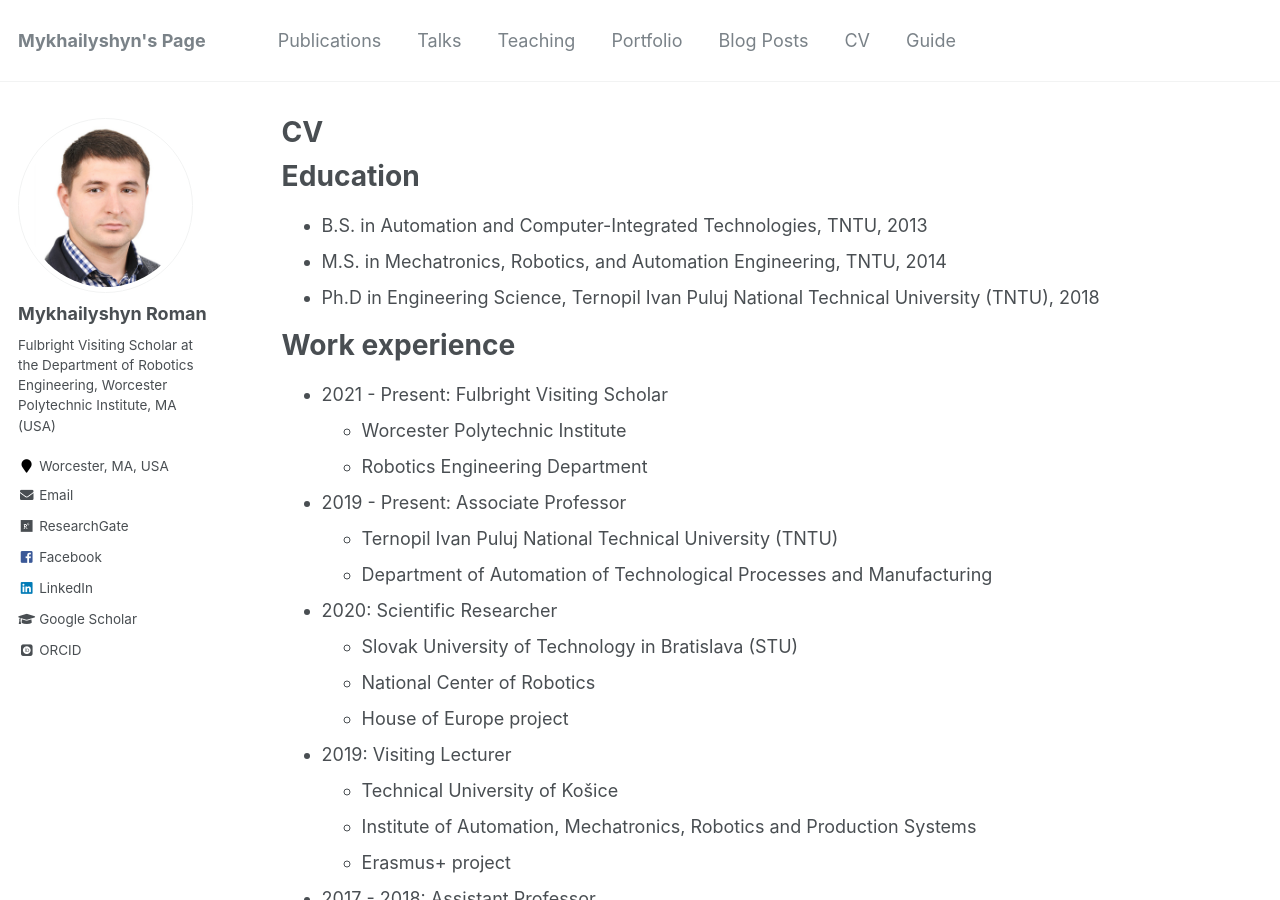
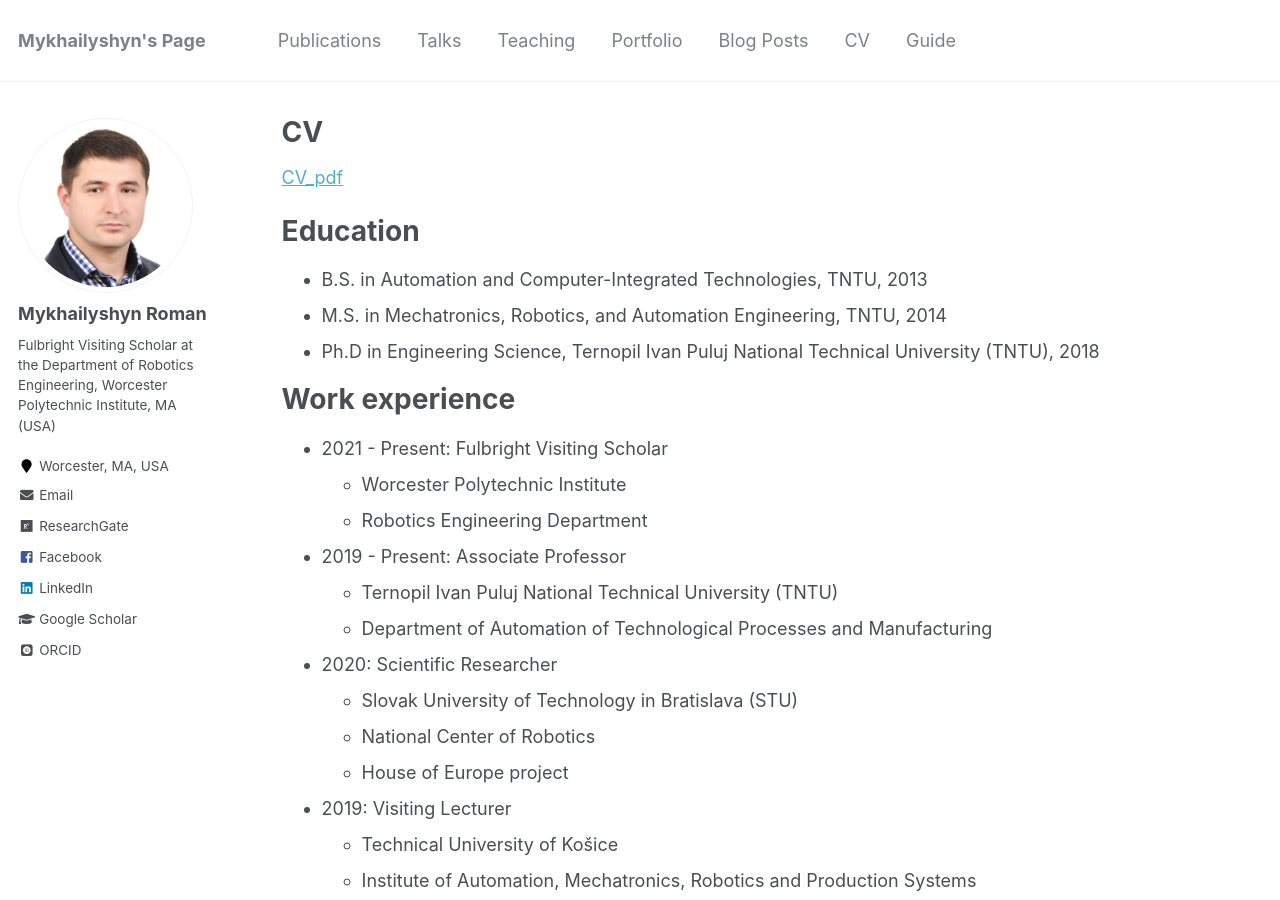
Before and after one commit to RomanMykhailyshyn/RomanMykhailyshyn.github.io, a Jekyll site: the page built from _pages/cv.md, in a window 1280 px wide and 900 px high. Built offline with Jekyll 4.4.1, drawn with Linux system fonts in a browser that asks for light colours; some web fonts are replaced.

Commit message:
Update cv.md

```diff
--- a/_pages/cv.md
+++ b/_pages/cv.md
@@ -6,7 +6,7 @@ author_profile: true
 redirect_from:
   - /resume
 ---
-
+[CV_pdf](http://romanMykhailyshyn.github.io/files/CV_Mykhailyshyn.pdf)
 {% include base_path %}
 
 Education
```
